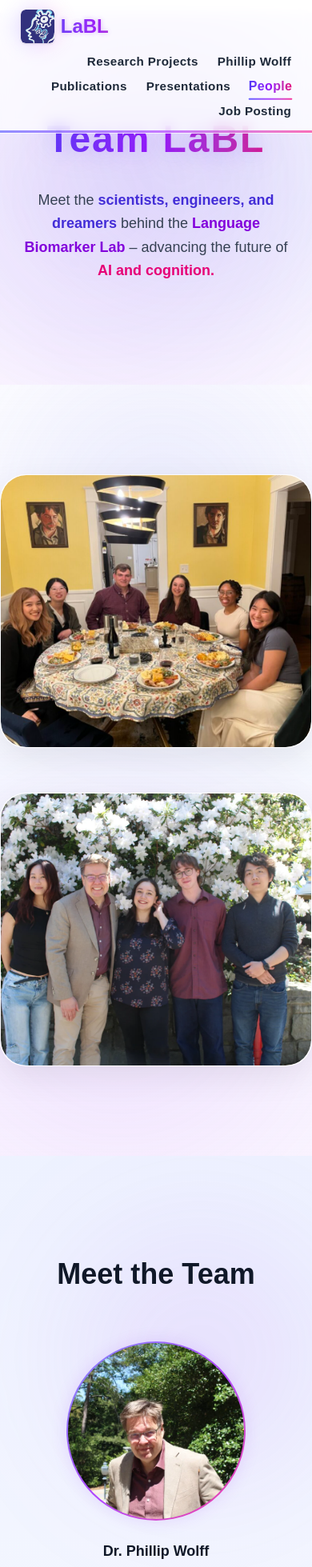
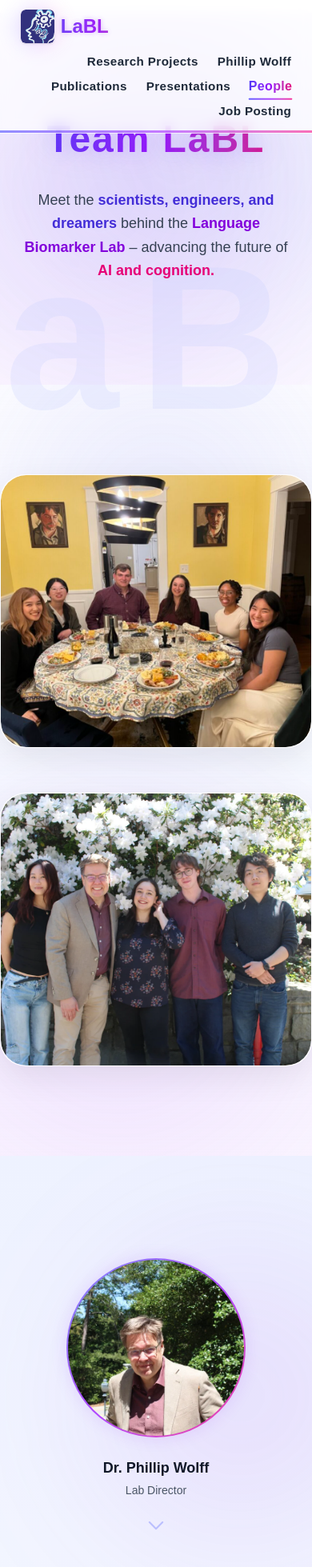
Before and after one commit to chris-emory/labl-website, a Next.js app: page /people in a window 390 px wide. Shown: the top 1959 px of the page at 80% size. Built offline with nearby package versions, Linux system fonts and the light colour scheme.

Commit message:
feat: update people photo section

```diff
--- a/app/people/components/TeamGrid.tsx
+++ b/app/people/components/TeamGrid.tsx
@@ -5,29 +5,93 @@
 import { people } from "../peopleData";
 
 export default function TeamGrid() {
-  return (
-    <section className="relative py-32 bg-gradient-to-b from-indigo-50 via-white to-purple-50 overflow-hidden">
-      {/* === Soft Background Glow === */}
-      <div className="absolute inset-0 pointer-events-none">
-        <div className="absolute top-0 left-0 w-[500px] h-[500px] bg-[radial-gradient(circle,rgba(147,51,234,0.12)_0%,transparent_70%)] blur-3xl" />
-        <div className="absolute bottom-0 right-0 w-[600px] h-[600px] bg-[radial-gradient(circle,rgba(79,70,229,0.12)_0%,transparent_70%)] blur-3xl" />
-      </div>
+  const director = people.find((p) => p.group === "director");
+  const faculty = people.filter((p) => p.group === "faculty");
+  const phd = people.filter((p) => p.group === "phd");
+  const undergrad = people.filter((p) => p.group === "undergrad");
 
-      {/* === Title === */}
-      <motion.h2
+  const Section = ({ title, members }: { title: string; members: any[] }) => (
+    <div className="mt-20">
+      <motion.h3
         initial={{ opacity: 0, y: 20 }}
         whileInView={{ opacity: 1, y: 0 }}
         transition={{ duration: 0.6 }}
-        className="text-4xl font-bold text-center text-gray-900 mb-16 relative z-10"
+        className="text-2xl font-semibold text-center text-indigo-700 mb-10"
       >
-        Meet the Team
-      </motion.h2>
-
-      {/* === Grid === */}
-      <div className="relative z-10 max-w-7xl mx-auto grid sm:grid-cols-2 md:grid-cols-3 lg:grid-cols-4 gap-16 justify-items-center">
-        {people.map((person, i) => (
+        {title}
+      </motion.h3>
+      <div className="flex flex-wrap justify-center gap-16">
+        {members.map((person, i) => (
           <SmoothCard key={i} person={person} index={i} />
         ))}
+      </div>
+    </div>
+  );
+
+  return (
+    <section className="relative py-32 bg-gradient-to-b from-indigo-50 via-white to-purple-50 overflow-hidden">
+      {/* === Background Gradient Glow === */}
+      <div className="absolute inset-0 pointer-events-none">
+        <div className="absolute top-0 left-0 w-[600px] h-[600px] bg-[radial-gradient(circle,rgba(147,51,234,0.12)_0%,transparent_70%)] blur-3xl" />
+        <div className="absolute bottom-0 right-0 w-[700px] h-[700px] bg-[radial-gradient(circle,rgba(79,70,229,0.12)_0%,transparent_70%)] blur-3xl" />
+      </div>
+
+      {/* === Fixed Background “LaBL” Watermark === */}
+      <h1
+        className="fixed top-1/2 left-1/2 -translate-x-1/2 -translate-y-1/2
+                  text-[16rem] md:text-[22rem] font-extrabold
+                  text-indigo-200/25 tracking-[0.1em] select-none pointer-events-none
+                  z-0"
+        style={{
+          lineHeight: "1",
+          userSelect: "none",
+        }}
+      >
+        LaBL
+      </h1>
+
+      {/* === Director (single spotlight) === */}
+      {director && (
+        <div className="relative z-10 mb-12 flex flex-col items-center">
+          <SmoothCard person={director} index={0} />
+
+          {/* ↓ Downward scroll indicator arrow */}
+          <motion.div
+            initial={{ opacity: 0, y: -10 }}
+            animate={{ opacity: 0.8, y: 0 }}
+            transition={{
+              duration: 1.5,
+              repeat: Infinity,
+              repeatType: "mirror",
+              ease: "easeInOut",
+            }}
+            className="mt-6 text-indigo-400"
+          >
+            <svg
+              xmlns="http://www.w3.org/2000/svg"
+              fill="none"
+              viewBox="0 0 24 24"
+              strokeWidth={1.8}
+              stroke="currentColor"
+              className="w-7 h-7"
+            >
+              <path strokeLinecap="round" strokeLinejoin="round" d="M19 9l-7 7-7-7" />
+            </svg>
+          </motion.div>
+        </div>
+      )}
+
+      {/* === Groups === */}
+      <div className="relative z-10">
+        {faculty.length > 0 && (
+          <Section title="Faculty & Engineers" members={faculty} />
+        )}
+        {phd.length > 0 && (
+          <Section title="Doctoral Students" members={phd} />
+        )}
+        {undergrad.length > 0 && (
+          <Section title="Undergraduate Researchers" members={undergrad} />
+        )}
       </div>
     </section>
   );
@@ -35,6 +99,7 @@
 
 /* === Smooth morph card component === */
 function SmoothCard({ person, index }: any) {
+  if (!person) return null;
   const [hovered, setHovered] = useState(false);
 
   return (
--- a/app/people/peopleData.ts
+++ b/app/people/peopleData.ts
@@ -3,50 +3,60 @@
     name: "Dr. Phillip Wolff",
     role: "Lab Director",
     image: "/people/wolff.jpg",
+    group: "director",
   },
   {
     name: "Christopher Walsh",
     role: "Senior Software Engineer",
     image: "/people/christopher.png",
+    group: "faculty",
   },
   {
     name: "Annie He",
     role: "Research Software Engineer",
     image: "/people/annie.jpg",
+    group: "faculty",
   },
   {
     name: "Benjamin Dixon",
     role: "Research Software Engineer",
     image: "/people/benjamin.jpg",
+    group: "faculty",
+  },
+  {
+    name: "Zarina Bilgrami",
+    role: "Doctoral Student",
+    image: "/people/zarina.jpg",
+    group: "phd",
+  },
+  {
+    name: "Linying Li",
+    role: "Doctoral Student",
+    image: "/people/linying.jpg",
+    group: "phd",
   },
   {
     name: "Nan Jiang",
     role: "Doctoral Student",
     image: "/people/nan.jpg",
-  },
-  {
-    name: "Zarina Bilgrami",
-    role: "Doctoral Student",
-    image: "/people/zarina.jpg",
-  },
-  {
-    name: "Linying Li",
-    role: "Doctoral Student",
-    image: "/people/linying.jpg",
+    group: "phd",
   },
   {
     name: "Jason Zhang",
     role: "Undergraduate Research Assistant",
     image: "/people/jason.jpg",
+    group: "undergrad",
   },
   {
     name: "Maanu Obalapuram",
     role: "Undergraduate Research Assistant",
     image: "/people/maanu.jpg",
+    group: "undergrad",
   },
   {
     name: "Ramlah Amer",
     role: "Undergraduate Research Assistant",
     image: "/people/ramlah.jpg",
+    group: "undergrad",
   },
 ];
```
